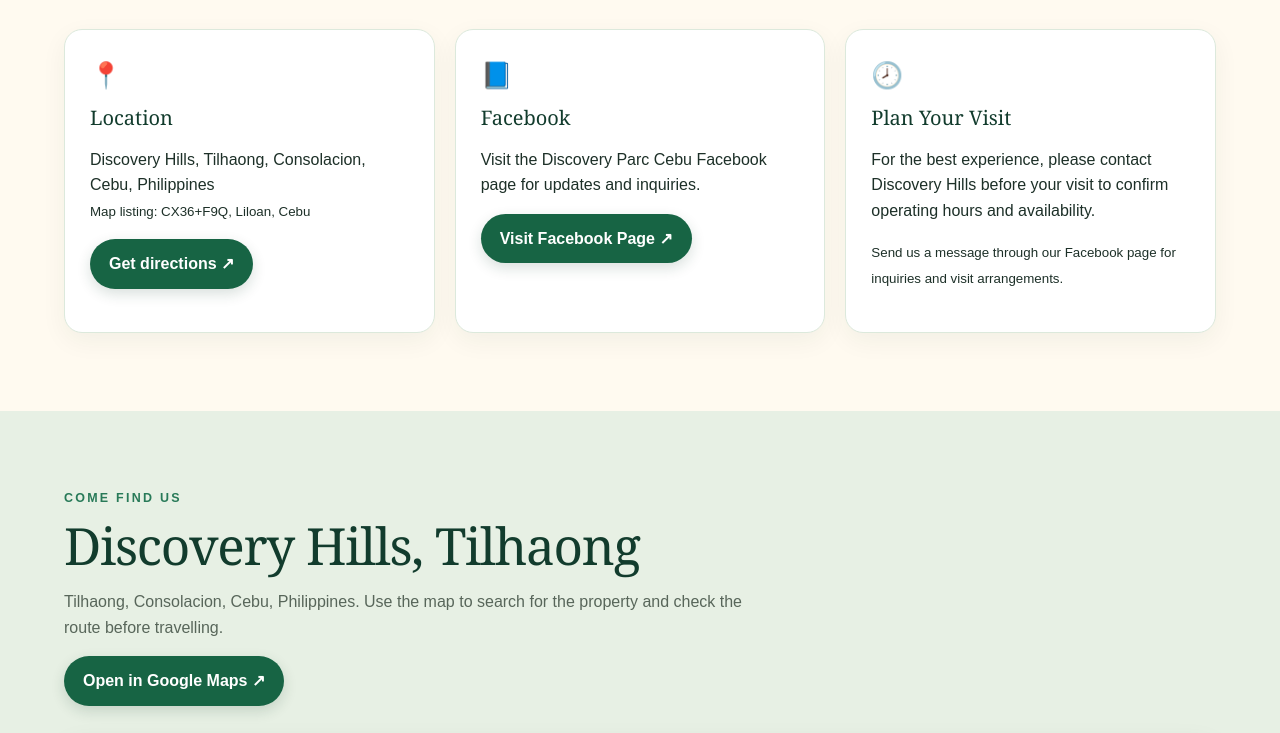
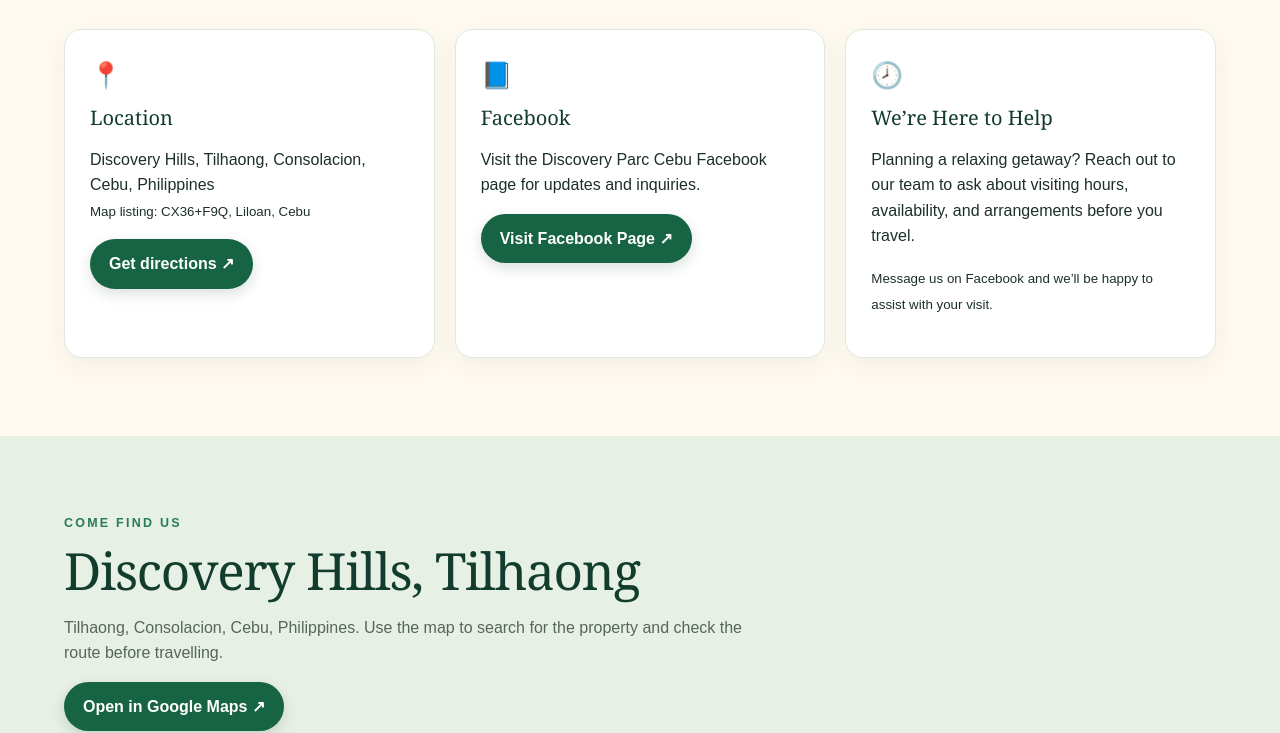
Before and after one commit to BCCJMRR/DiscoveryHills, a plain HTML site: page index.html in a window 1280 px wide. Shown: the part 10962-11695 px from the top of the page. Drawn offline with Linux system fonts and the light colour scheme.

Commit message:
Polish visit planning contact wording

```diff
--- a/index.html
+++ b/index.html
@@ -173,7 +173,7 @@
 </div></form></div></section>
 <section id="reviews"><div class="wrap"><div class="section-head"><div class="kicker">Guest feedback</div><h2>Share the experience.</h2><p>We welcome honest feedback to help future guests plan their visit.</p></div><div class="reviews" id="reviewList"></div>
 <div class="review-form"><h3>Leave feedback</h3><form id="reviewForm" class="form-grid"><div class="field"><label for="reviewer">Your name or nickname</label><input id="reviewer" required></div><div class="field"><label for="rating">Your rating</label><select id="rating"><option value="5">★★★★★ — Excellent</option><option value="4">★★★★ — Very good</option><option value="3">★★★ — Good</option><option value="2">★★ — Fair</option><option value="1">★ — Needs improvement</option></select></div><div class="field full"><label for="reviewText">Your comments</label><textarea id="reviewText" required placeholder="How was your experience?"></textarea></div><div class="field full"><button class="btn" type="submit">SUBMIT</button></div></form></div></div></section>
-<section id="contact"><div class="wrap"><div class="section-head"><div class="kicker">Questions or planning a visit?</div><h2>Contact Discovery Hills.</h2><p>For the latest booking information, rates, availability, and visitor arrangements, please contact Discovery Hills through its Facebook page or check the location before travelling.</p></div><div class="features"><article class="feature"><div class="icon">📍</div><b>Location</b><p>Discovery Hills, Tilhaong, Consolacion, Cebu, Philippines<br><small>Map listing: CX36+F9Q, Liloan, Cebu</small></p><a class="btn" target="_blank" rel="noopener" href="https://www.google.com/maps/search/?api=1&query=Discovery+Hills+Tilhaong+Consolacion+Cebu">Get directions ↗</a></article><article class="feature"><div class="icon">📘</div><b>Facebook</b><p>Visit the Discovery Parc Cebu Facebook page for updates and inquiries.</p><a class="btn" target="_blank" rel="noopener" href="https://www.facebook.com/DiscoveryParcCebu">Visit Facebook Page ↗</a></article><article class="feature"><div class="icon">🕗</div><b>Plan Your Visit</b><p>For the best experience, please contact Discovery Hills before your visit to confirm operating hours and availability.</p><p><small>Send us a message through our Facebook page for inquiries and visit arrangements.</small></p></article></div></div></section>
+<section id="contact"><div class="wrap"><div class="section-head"><div class="kicker">Questions or planning a visit?</div><h2>Contact Discovery Hills.</h2><p>For the latest booking information, rates, availability, and visitor arrangements, please contact Discovery Hills through its Facebook page or check the location before travelling.</p></div><div class="features"><article class="feature"><div class="icon">📍</div><b>Location</b><p>Discovery Hills, Tilhaong, Consolacion, Cebu, Philippines<br><small>Map listing: CX36+F9Q, Liloan, Cebu</small></p><a class="btn" target="_blank" rel="noopener" href="https://www.google.com/maps/search/?api=1&query=Discovery+Hills+Tilhaong+Consolacion+Cebu">Get directions ↗</a></article><article class="feature"><div class="icon">📘</div><b>Facebook</b><p>Visit the Discovery Parc Cebu Facebook page for updates and inquiries.</p><a class="btn" target="_blank" rel="noopener" href="https://www.facebook.com/DiscoveryParcCebu">Visit Facebook Page ↗</a></article><article class="feature"><div class="icon">🕗</div><b>We’re Here to Help</b><p>Planning a relaxing getaway? Reach out to our team to ask about visiting hours, availability, and arrangements before you travel.</p><p><small>Message us on Facebook and we’ll be happy to assist with your visit.</small></p></article></div></div></section>
 <section class="location" id="location"><div class="wrap"><div class="section-head"><div class="kicker">Come find us</div><h2>Discovery Hills, Tilhaong</h2><p>Tilhaong, Consolacion, Cebu, Philippines. Use the map to search for the property and check the route before travelling.</p><a class="btn" target="_blank" rel="noopener" href="https://www.google.com/maps/search/?api=1&query=Discovery+Hills+Tilhaong+Consolacion+Cebu">Open in Google Maps ↗</a></div><iframe class="map-frame" title="Google Maps search for Discovery Hills, Tilhaong, Consolacion" loading="lazy" src="https://maps.google.com/maps?q=Discovery%20Hills%20Tilhaong%20Consolacion%20Cebu&t=&z=14&ie=UTF8&iwloc=&output=embed" allowfullscreen></iframe>
 <div class="qr-row"><img src="location-qr.png" alt="QR code to search Discovery Hills on Google Maps"><div><b>Scan for directions</b><p>Scan this QR code to open a Google Maps search for Discovery Hills in Tilhaong, Consolacion.</p></div></div></div></section>
 </main>
```
